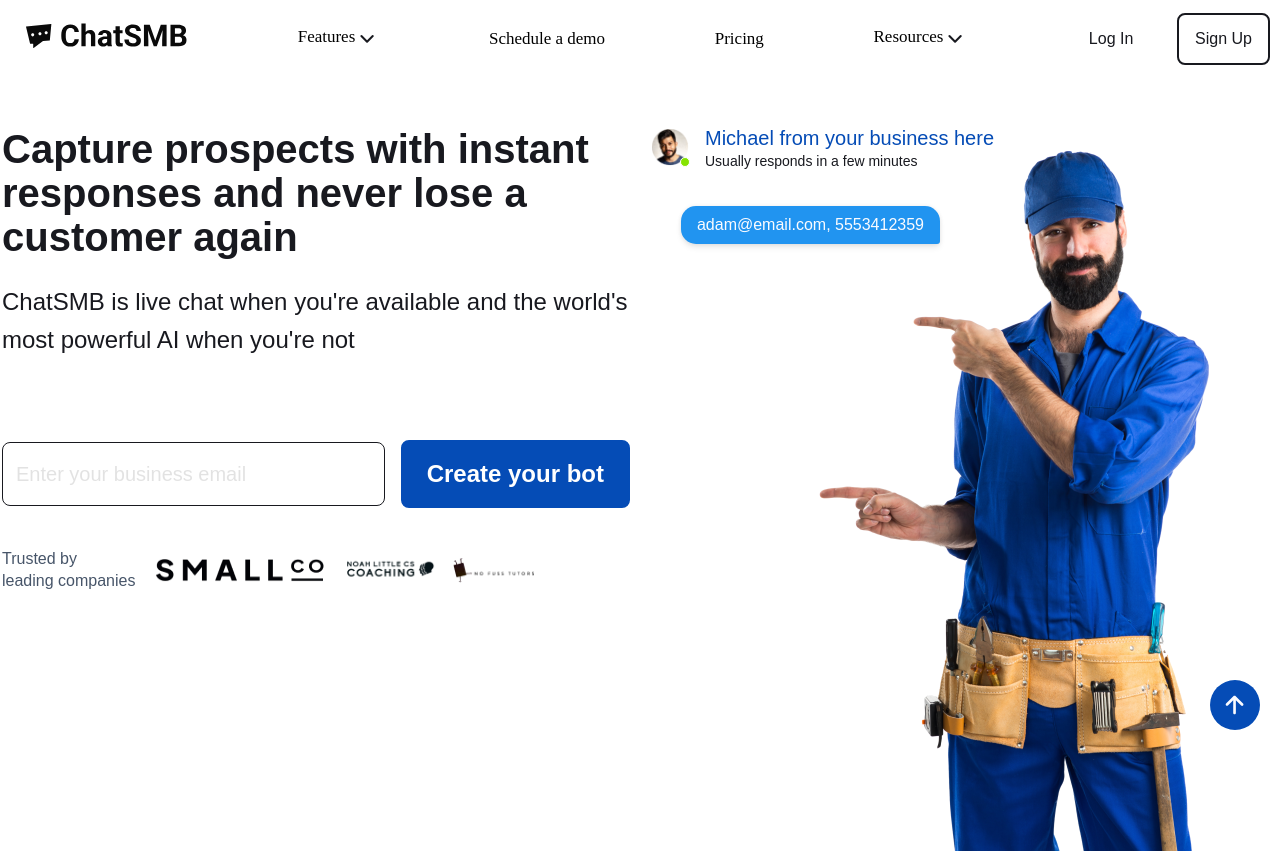
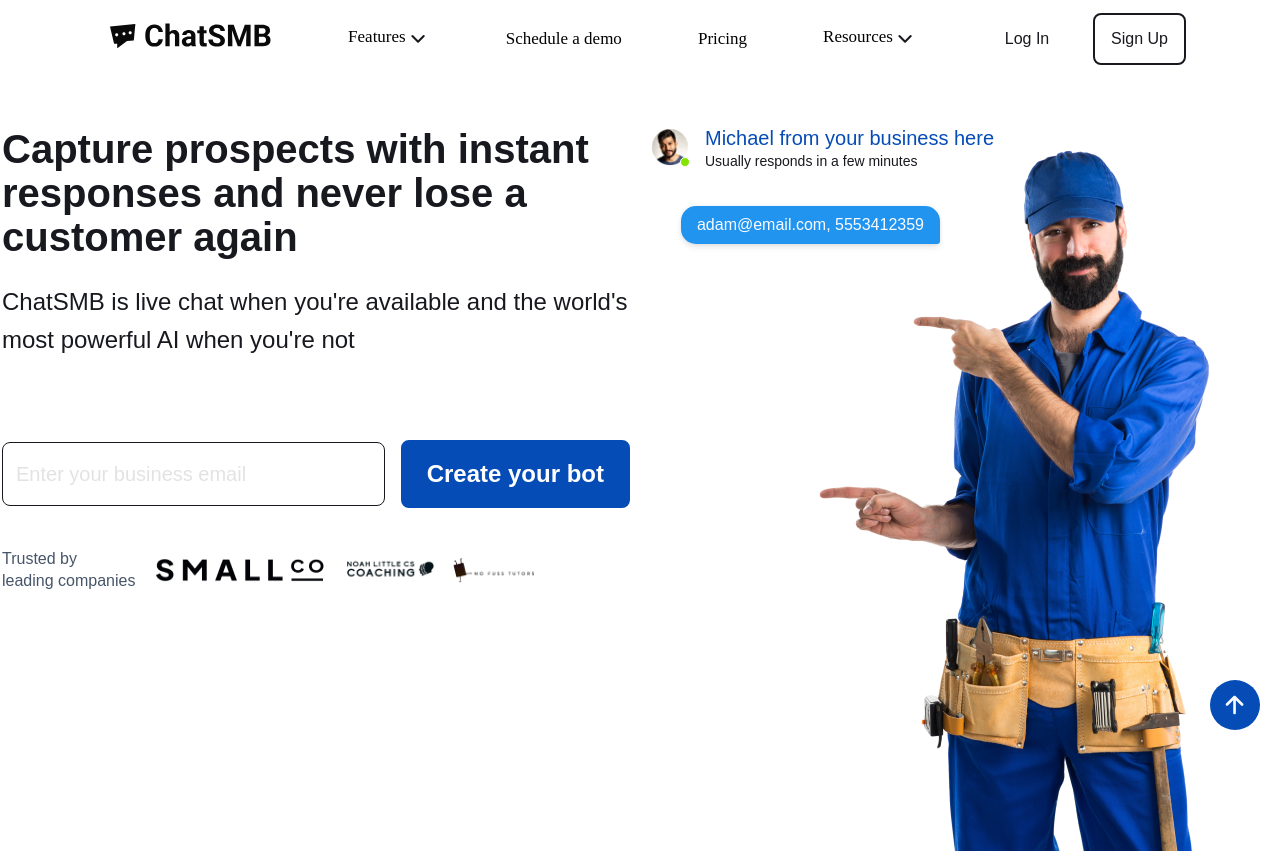
Before and after one commit to codabytez/chatmb, a plain HTML site: page index.html in a window 1280 px wide. Shown: the top 851 px of the page. Drawn offline with Linux system fonts and the light colour scheme.

Commit message:
made changes

```diff
--- a/style.css
+++ b/style.css
@@ -92,9 +92,9 @@
   background-color: #fff;
   margin-bottom: 50px;
   width: 100%;
-  max-width: 14400px;
-  display: flex;
-  justify-content: space-between;
+  max-width: 1200px;
+  display: flex;
+  justify-content: space-evenly;
   align-items: center;
   padding: 0 10px;
 }
```
